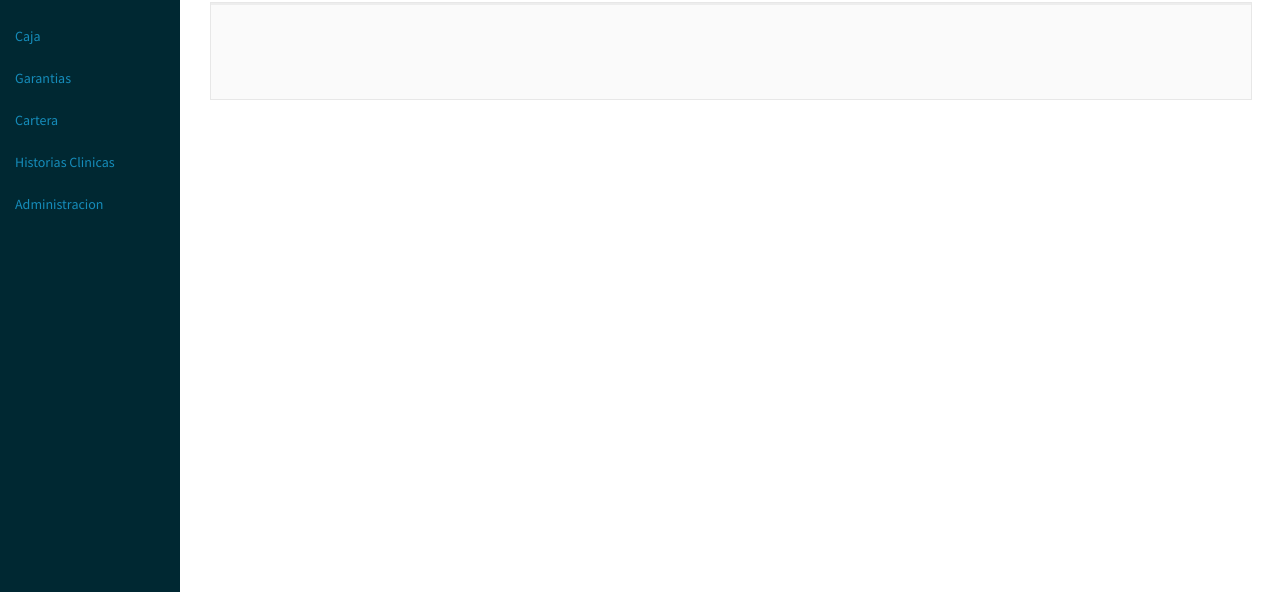
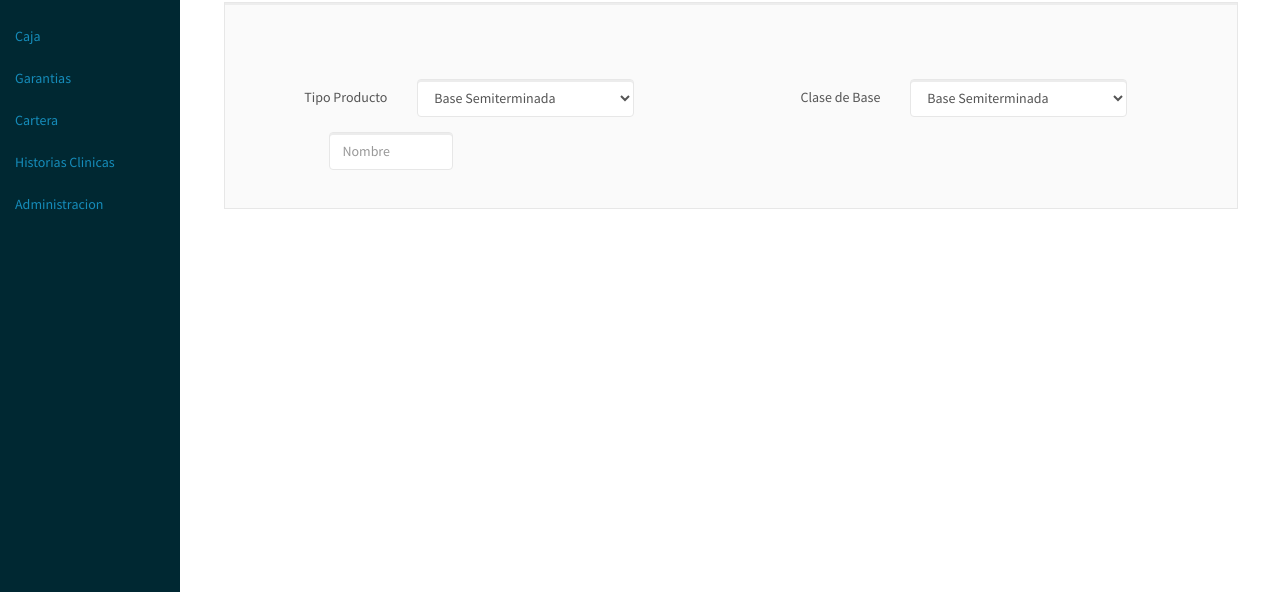
Before and after one commit to daguiheso/Indigo, a website: page public/index.html at #!/inventario in a window 1280 px wide. Both pictures are taken after a click on the link "Inventario". Shown: the part 208-800 px from the top of the page. Drawn offline with nearby package versions, Linux system fonts and the light colour scheme; files that its build step writes are made by us from their sources.

Commit message:
Starting design products

```diff
--- a/public/css/app.css
+++ b/public/css/app.css
@@ -375,3 +375,8 @@ th {
 .margin-top {
   margin-top: 1em;
 }
+
+.center {
+  padding: 2em;
+  text-align: center;
+}
--- a/public/modules/inventory/js/inventory.js
+++ b/public/modules/inventory/js/inventory.js
@@ -11,15 +11,14 @@
 			$scope.selectTab = function (tab) {
 				$scope.tab = tab;
 	   	        $scope.show = !$scope.show;
-
 			};
 
 			$scope.isActive = function (tab) {
 				return tab === $scope.tab;
 			}
 
-		    $scope.toggle = function () {
-		    	$scope.show = !$scope.show;
-		    };
+		    // $scope.toggle = function () {
+		    // 	$scope.show = !$scope.show;
+		    // };
 		}]);
 })();
--- a/public/modules/inventory/views/inventory.html
+++ b/public/modules/inventory/views/inventory.html
@@ -8,6 +8,42 @@
 	<a href="#" class="btn btn-info btn-lg space">AYUDA</a>
 </div>
 
-<div class="jumbotron margin-top">
-	  <!-- <h1>Jumbotron</h1> -->
+<div class="jumbotron margin-top space">
+	<form class="form-horizontal center">
+	    <div class="form-group">
+	      <label for="select" class="col-lg-2 control-label"> Tipo Producto</label>
+	      <div class="col-lg-3">
+	        <select class="form-control" id="select">
+	          <option>Base Semiterminada </option>
+	          <option>Base Terminada </option>
+	          <option>Montura</option>
+	          <option>Liquido</option>
+	          <option>Estuche</option>
+	          <option>Plaqueta</option>
+	        </select>
+	      </div>
+
+	      <label for="select" class="col-lg-3 control-label">Clase de Base</label>
+	      <div class="col-lg-3">
+	        <select class="form-control" id="select">
+	          <option>Base Semiterminada </option>
+	          <option>Base Terminada </option>
+	          <option>Montura</option>
+	          <option>Liquido</option>
+	          <option>Estuche</option>
+	          <option>Plaqueta</option>
+	        </select>
+	      </div>
+	    </div>
+
+	    <div class="form-group col-lg-5">
+      	<div class="col-lg-2"></div>
+	      <div class="col-lg-5">
+		      <input class="form-control" id="focusedInput" type="text" placeholder="Nombre">
+		    </div>
+	    </div>
+
+
+    </div>
+	</form>
 </div>
```
